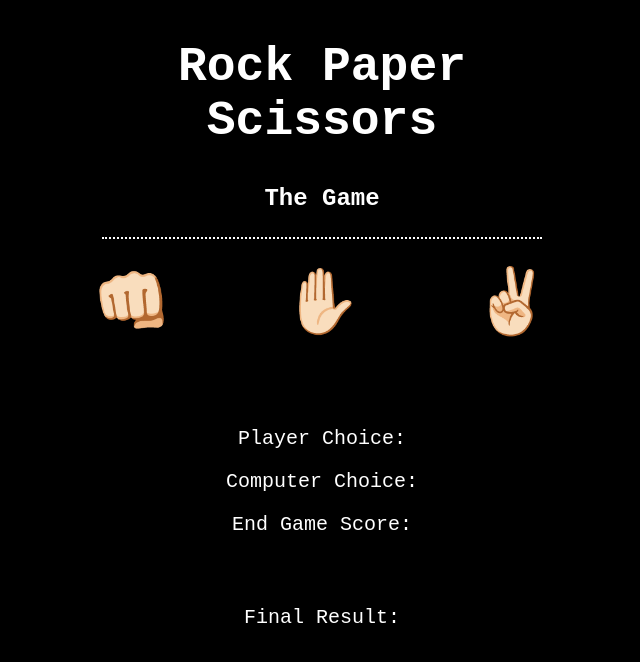
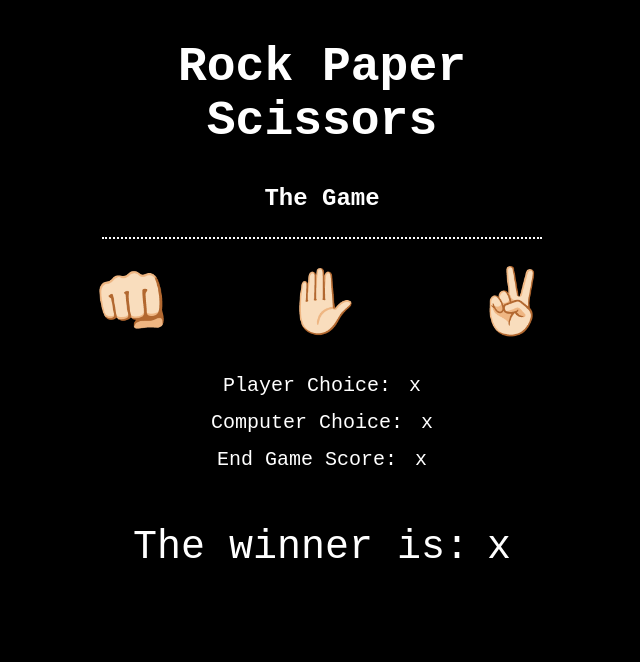
Before and after one commit to Danny-27-12/Project-1, a plain HTML site: page index.html in a window 1280 px wide. Shown: the whole page, without its empty margins (318-958 px from the left). Drawn offline with Linux system fonts and the light colour scheme.

Commit message:
added placeholders for future scores

```diff
--- a/index.html
+++ b/index.html
@@ -20,13 +20,27 @@
     </div>
 
     <div id="choices">
-        <div class="score">Player Choice: </div>
-        <div class="score" >Computer Choice: </div>
-        <div class="score">End Game Score: </div>
+        <div class="displayScore">
+            <div class="score">Player Choice: </div>
+            <div id="display1"> x</div>
+        </div>
+
+        <div class="displayScore">
+            <div class="score" >Computer Choice: </div>
+            <div id="display2"> x</div>
+        </div>
+
+        <div class="displayScore">
+             <div class="score">End Game Score: </div>
+             <div id="display3"> x</div>
+        </div>
+
+        <div class="displayScore">
+            <div id="finalResult">The winner is:  </div>
+            <div id="display4"> x</div>
+        </div>
     </div>
-
-    <div id="finalResult">Final Result: </div>
-    </div>
+</div>
     <script src="script.js"></script>
 </body>
 </html>
--- a/script.js
+++ b/script.js
@@ -27,6 +27,7 @@ const choiceScissors = document.querySelector('#scissors');
 
 function getPlayersChoice1() {
     let choice = choiceRock.addEventListener('click', getPlayersChoice1);
+
     console.log('rock');
 }
 
--- a/styles.css
+++ b/styles.css
@@ -50,16 +50,43 @@ h2{
 }
 
 #choices{
-    margin: 50px;
+    margin: 0px;
+    display: flex;
+    flex-direction: column;
+    align-items: center;
 
 }
 
+.displayScore{
+    display: flex;
+    align-items: center;
+    justify-content: center;
+    padding: 7px;
+}
+
+#display1{
+    margin-left: 18px;
+}
+
+#display2{
+    margin-left: 18px;
+}
+
+#display3{
+    margin-left: 18px;
+}
+
+#display4{
+    margin-left: 18px;
+    font-size: 2em;
+    margin-top: 40px;
+}
 .score{
     display: flex;
     justify-content: flex-start;
     align-items: center;
     flex-direction: column;
-    padding: 10px;
+
 
 }
 
@@ -68,5 +95,7 @@ h2{
     justify-content: flex-start;
     align-items: center;
     flex-direction: column;
-    padding: 10px;
+    font-size: 2em;
+    margin-top: 40px;
+
 }
```
